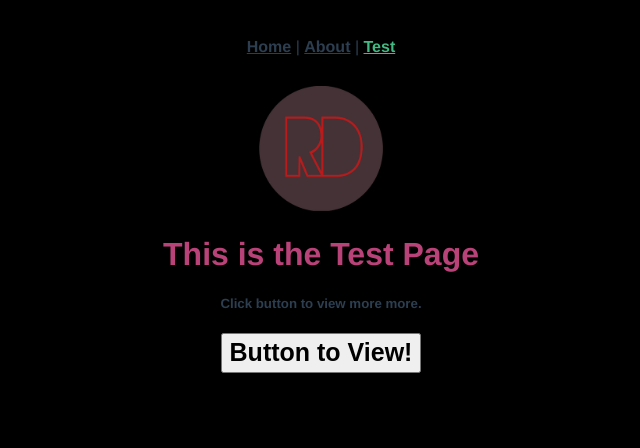
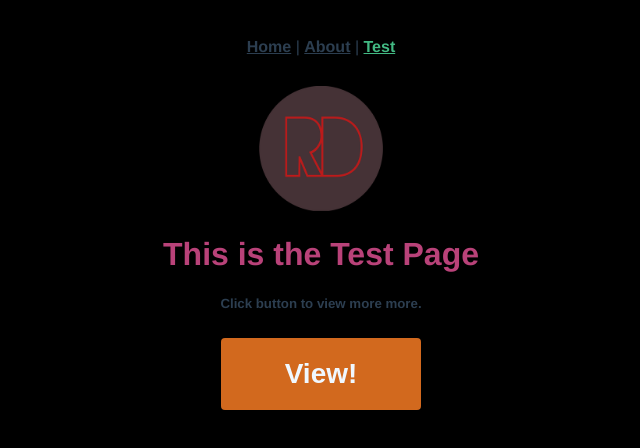
Before and after one commit to daryl101114/RealDealTech, a Vue app in the folder client/: page /#/test in a window 1280 px wide. Shown: the top 448 px of the page, without its empty margins (319-959 px from the left). Built offline with nearby package versions, Linux system fonts and the light colour scheme.

Commit message:
Pages will load within pages. Breakthrough design.

```diff
--- a/client/src/views/Test.vue
+++ b/client/src/views/Test.vue
@@ -5,7 +5,7 @@
     <TestComp msg="This is the Test Page"/>
     <!-- "v-if" will allow the TestCompClicked component to be
     loaded when button is true, and unloaded when button is false -->
-    <button @click="toggleComponent">Button to View!</button>
+    <button class="button" style="vertical-align:middle" @click="toggleComponent"><span>View! </span></button>
     <TestCompClicked
       v-if="showComponent"
     />
@@ -43,10 +43,41 @@ methods: {
   max-width: 125px;
   max-height: 125px;
 }
-button {
-  font-size: 25px;
+.button {
+  background-color: chocolate;
   font-weight: bold;
   width: 200px;
-  height: 40px;
+  height: auto;
+  display: inline-block;
+  border-radius: 4px;
+  border: none;
+  color: aliceblue;
+  text-align: center;
+  font-size: 28px;
+  padding: 20px;
+  transition: all 0.5s;
+  cursor: pointer;
+  margin: 5px;
+}
+.button span {
+  cursor: pointer;
+  display: inline-block;
+  position: relative;
+  transition: 0.5s;
+}
+.button span:after {
+  content: '\00bb';
+  position: absolute;
+  opacity: 0;
+  top: 0;
+  right: -20px;
+  transition: 0.5s;
+}
+.button:hover span {
+  padding-right: 25px;
+}
+.button:hover span:after {
+  opacity: 1;
+  right: 0;
 }
 </style>
```
